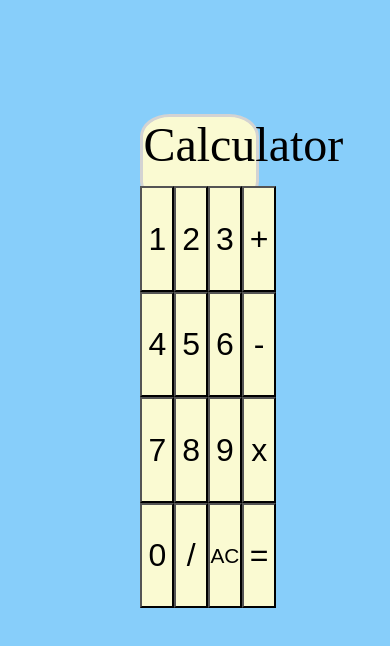
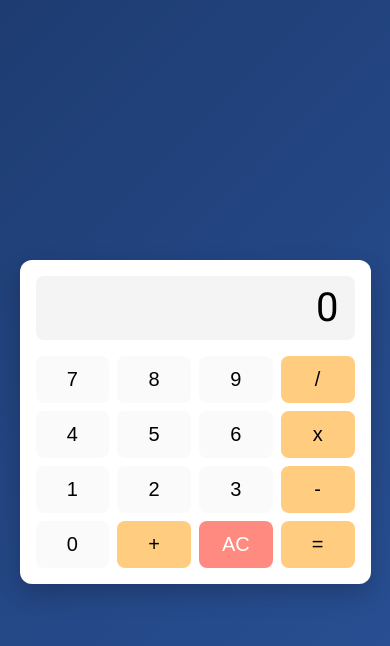
Before and after one commit to ForgeMaster132/Calculator-Project, a plain HTML site: page index.html in a window 390 px wide. Drawn offline with Linux system fonts and the light colour scheme.

Commit message:
feat: modernize responsive design

```diff
--- a/index.html
+++ b/index.html
@@ -1,31 +1,40 @@
 <!DOCTYPE html>
-<html>
-    <head>
-        <link href="stylesheet.css" rel="stylesheet" type="text/css">
-        <title> Best Calculator </title>
-    </head>
-    <body>
-        <div id="container">
-            <div id="display">Calculator</div>
-                <div id="btns">
-                    <button class="number" id="1"> 1 </button>
-                    <button class="number" id="2"> 2 </button>
-                    <button class="number" id="3"> 3 </button>
-                    <button class="operator" id="+"> + </button>
-                    <button class="number" id="4"> 4 </button>
-                    <button class="number" id="5"> 5 </button>
-                    <button class="number" id="6"> 6 </button>
-                    <button class="operator" id="-"> - </button>
-                    <button class="number" id="7"> 7 </button>
-                    <button class="number" id="8"> 8 </button>
-                    <button class="number" id="9"> 9 </button>
-                    <button class="operator" id="x"> x </button>
-                    <button class="number" id="0"> 0 </button>
-                    <button class="operator" id="/"> / </button>
-                    <button class="operator" id="clear"> AC </button>
-                    <button class="operator" id="="> = </button>
-                </div>
+<html lang="en">
+  <head>
+    <meta charset="UTF-8" />
+    <meta name="viewport" content="width=device-width, initial-scale=1.0" />
+    <link
+      href="https://fonts.googleapis.com/css2?family=Roboto:wght@300;400;500&display=swap"
+      rel="stylesheet"
+    />
+    <link href="stylesheet.css" rel="stylesheet" />
+    <title>Best Calculator</title>
+  </head>
+  <body>
+    <div class="calculator">
+      <div class="display" id="display">0</div>
+      <div class="buttons" id="btns">
+        <button class="btn number" id="7">7</button>
+        <button class="btn number" id="8">8</button>
+        <button class="btn number" id="9">9</button>
+        <button class="btn operator" id="/">/</button>
+
+        <button class="btn number" id="4">4</button>
+        <button class="btn number" id="5">5</button>
+        <button class="btn number" id="6">6</button>
+        <button class="btn operator" id="x">x</button>
+
+        <button class="btn number" id="1">1</button>
+        <button class="btn number" id="2">2</button>
+        <button class="btn number" id="3">3</button>
+        <button class="btn operator" id="-">-</button>
+
+        <button class="btn number" id="0">0</button>
+        <button class="btn operator" id="+">+</button>
+        <button class="btn operator" id="clear">AC</button>
+        <button class="btn operator" id="=">=</button>
+      </div>
     </div>
-    </body>
-    <script src="script.js" type="text/javascript"></script>
+    <script src="script.js"></script>
+  </body>
 </html>
--- a/script.js
+++ b/script.js
@@ -90,9 +90,9 @@ function operate(){
 
 // Buttons
 
-let sizeLength = [13,17,22,30,36];
-let sizeFontSize = ["250%","200%","150%","130%","100%"];
-let sizeFontHeight = ["7%","6%","5%","4%","3%"];
+let sizeLength = [13, 17, 22, 30, 36];
+let sizeFontSize = ["2.5rem", "2rem", "1.5rem", "1.3rem", "1rem"];
+let sizeFontHeight = ["4rem", "3.5rem", "3rem", "2.5rem", "2rem"];
 
 for(let i = 0; i < 10; i++){
     document.getElementById(i).addEventListener("click",function(){
@@ -102,7 +102,7 @@ for(let i = 0; i < 10; i++){
             document.getElementById("display").style.height = sizeFontHeight[i];
             }
         }
-        if(document.getElementById("display").textContent == "Calculator"){
+        if(document.getElementById("display").textContent == "0"){
             document.getElementById("display").textContent = i;
         } else
             document.getElementById("display").textContent = document.getElementById("display").textContent + i;
@@ -118,7 +118,7 @@ for(let i = 0; operators.length > i; i++){
             document.getElementById("display").style.height = sizeFontHeight[i];
             }
         }
-        if(document.getElementById("display").textContent == "Calculator")
+        if(document.getElementById("display").textContent == "0")
             document.getElementById("display").textContent = "";
         document.getElementById("display").textContent = document.getElementById("display").textContent + operators[i];
     });
@@ -135,7 +135,7 @@ document.getElementById("=").addEventListener("click",function(){
 });
 
     document.getElementById("clear").addEventListener("click",function(){
-    document.getElementById("display").style.fontSize = "300%";
-    document.getElementById("display").style.height = "10%";
-    document.getElementById("display").textContent = "Calculator";
+    document.getElementById("display").style.fontSize = "3rem";
+    document.getElementById("display").style.height = "4rem";
+    document.getElementById("display").textContent = "0";
 });
--- a/stylesheet.css
+++ b/stylesheet.css
@@ -1,58 +1,97 @@
-html, body {
-height: 100%;
-margin: 0%;
-padding: 0%;
+:root {
+  --primary: #2a5298;
+  --secondary: #1e3c72;
+  --btn-operator-bg: #ffcc80;
 }
 
-#container {
-    position: absolute;
-    background-color: lightskyblue;
-    height: 100%;
-    width: 100%;
-    margin: 0%;
-    padding: 0%;
+* {
+  box-sizing: border-box;
+}
+
+html,
+body {
+  height: 100%;
+}
+
+body {
+  margin: 0;
+  display: flex;
+  align-items: center;
+  justify-content: center;
+  font-family: 'Roboto', sans-serif;
+  background: linear-gradient(135deg, var(--secondary), var(--primary));
+}
+
+.calculator {
+  background: #fff;
+  width: min(90vw, 400px);
+  border-radius: 12px;
+  box-shadow: 0 10px 25px rgba(0, 0, 0, 0.2);
+  padding: 1rem;
+  display: flex;
+  flex-direction: column;
+}
+
+.display {
+  background: #f4f4f4;
+  border-radius: 8px;
+  padding: 0.5rem 1rem;
+  text-align: right;
+  font-size: 3rem;
+  min-height: 4rem;
+  margin-bottom: 1rem;
+  overflow: hidden;
+}
+
+.buttons {
+  display: grid;
+  grid-template-columns: repeat(4, 1fr);
+  gap: 0.5rem;
+}
+
+.btn {
+  padding: 1rem;
+  font-size: 1.5rem;
+  border: none;
+  border-radius: 8px;
+  cursor: pointer;
+  transition: background 0.2s, transform 0.1s;
+  background: #e0e0e0;
+}
+
+.btn:hover {
+  background: #d5d5d5;
+}
+
+.btn:active {
+  transform: scale(0.97);
 }
 
 .number {
-    background-color: lightgoldenrodyellow;
-    font-size: 200%;
+  background: #fafafa;
 }
 
 .operator {
-    background-color: lightgoldenrodyellow;
-    font-size: 200%;
-}
-
-#btns {
-    text-align: center;
-    padding: 1%;
-    position: relative;
-    top: 10%;
-    left: 35%;
-    display: grid;
-    grid-template-columns: auto auto auto auto;
-    height: 50%;
-    width: 30%;
+  background: var(--btn-operator-bg);
 }
 
 #clear {
-    font-size: 130%;
-    padding: 0px;
-    margin: 0px;
+  background: #ff8a80;
+  color: #fff;
 }
 
-#display {
-    position: relative;
-    top: 13%;
-    left: 35%;
-    height: 10%;
-    width: 29%;
-    border-style: solid;
-    border-color: lightgray;
-    border-radius: 25%;
-    background-color: lightgoldenrodyellow;
-    padding: 0px;
-    margin: 1%;
-    text-align: center;
-    font-size: 300%;
+#= {
+  background: #81c784;
+  color: #fff;
 }
+
+@media (max-width: 400px) {
+  .btn {
+    padding: 0.75rem;
+    font-size: 1.25rem;
+  }
+
+  .display {
+    font-size: 2.5rem;
+  }
+}
```
